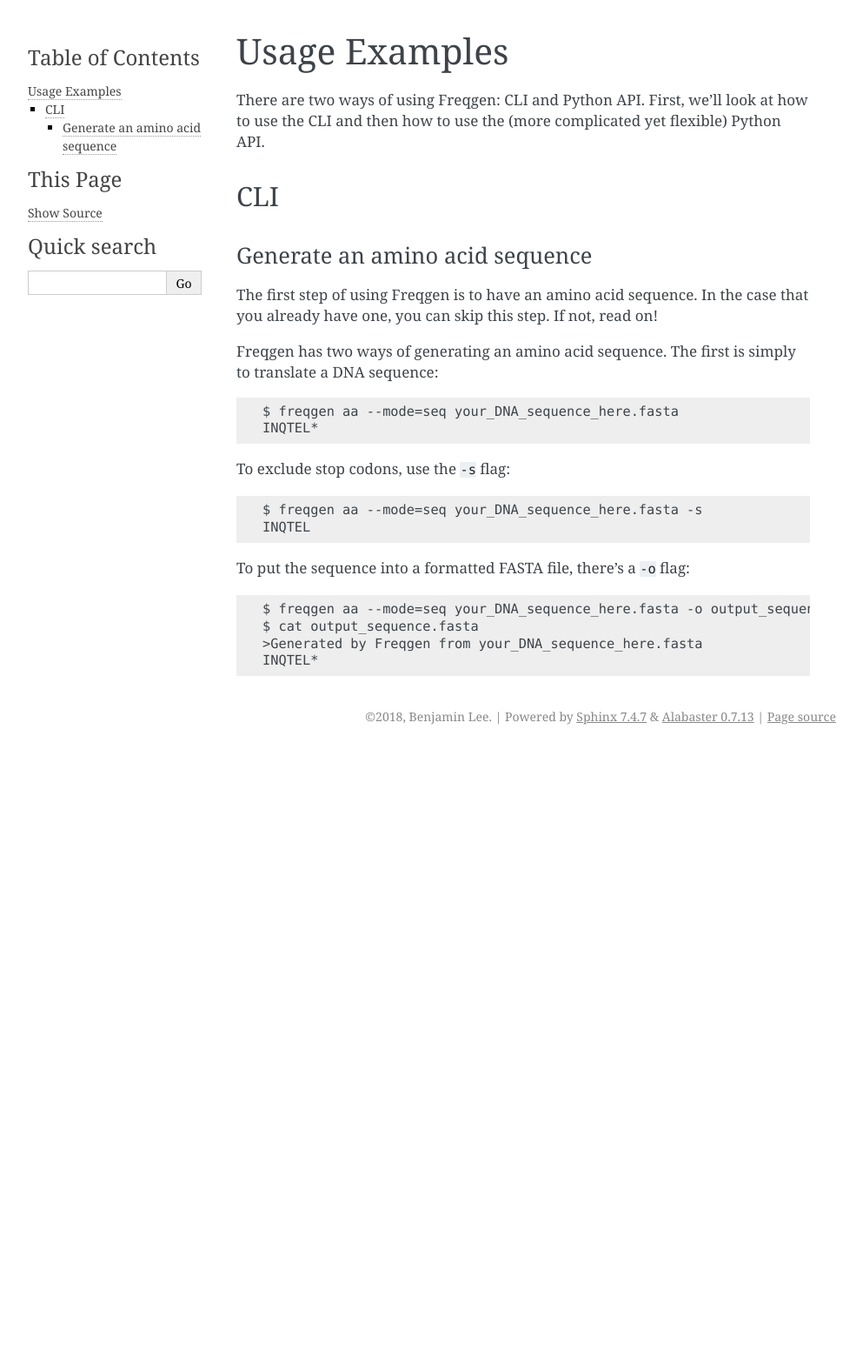
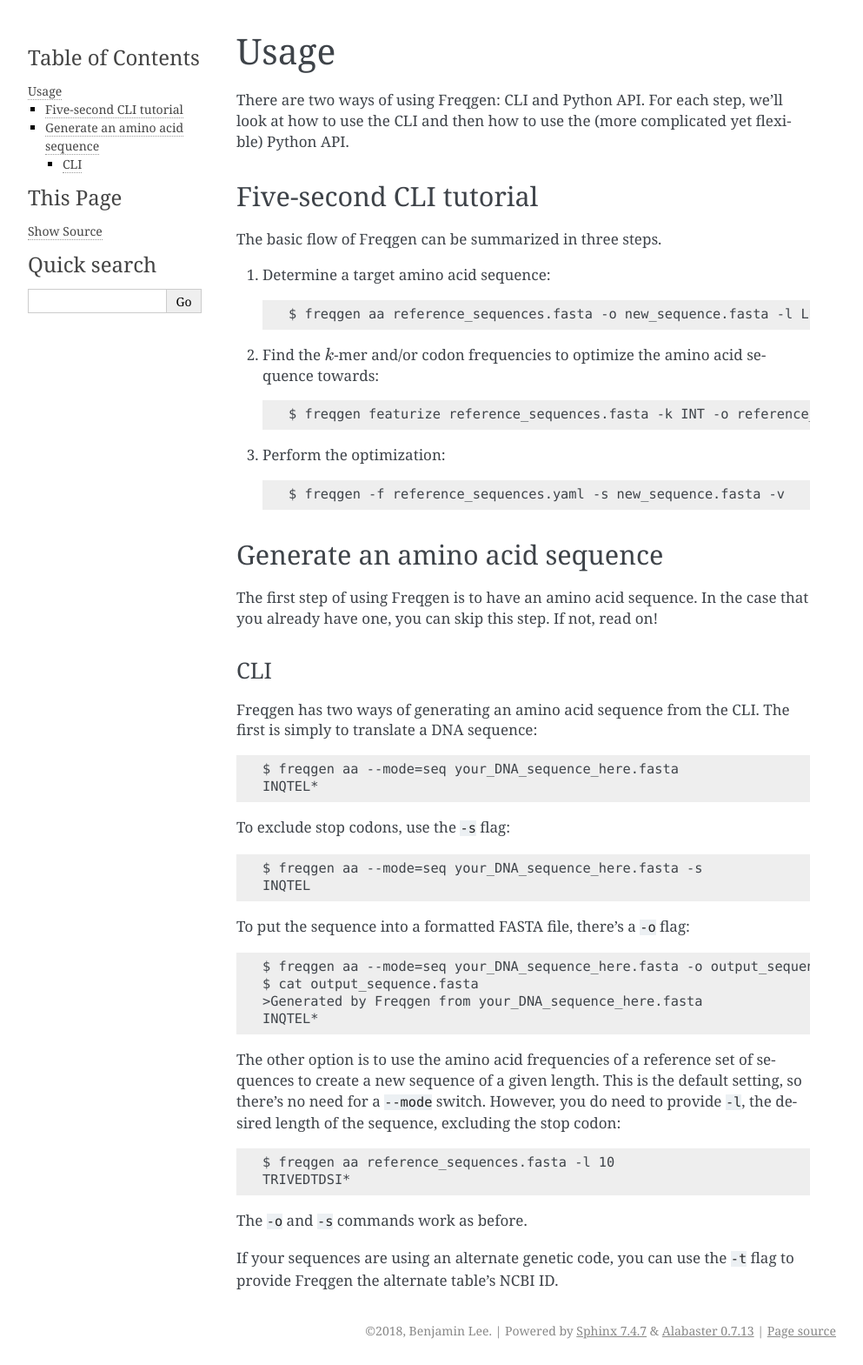
Before and after one commit to IQTLabs/freqgen, a Sphinx documentation site: the page built from docs/examples.rst, in a window 1280 px wide. Shown: the whole page at 87% size, without its empty margins (148-1141 px from the left). Built offline with Sphinx 7.4.7, drawn with Linux system fonts in a browser that asks for light colours; before the commit the page ends 900 px from its top, so only the background shows below that.

Commit message:
AA seq CLI docs

```diff
--- a/docs/examples.rst
+++ b/docs/examples.rst
@@ -1,21 +1,40 @@
-Usage Examples
-==============
+Usage
+=====
 
-There are two ways of using Freqgen: CLI and Python API. First, we'll look at
-how to use the CLI and then how to use the (more complicated yet flexible)
-Python API.
+There are two ways of using Freqgen: CLI and Python API. For each step, we'll
+look at how to use the CLI and then how to use the (more complicated yet
+flexible) Python API.
 
-CLI
----
+
+Five-second CLI tutorial
+------------------------
+
+The basic flow of Freqgen can be summarized in three steps.
+
+#. Determine a target amino acid sequence::
+
+    $ freqgen aa reference_sequences.fasta -o new_sequence.fasta -l LENGTH
+
+#. Find the :math:`k`-mer and/or codon frequencies to optimize the amino acid sequence towards::
+
+    $ freqgen featurize reference_sequences.fasta -k INT -o reference_sequences.yaml
+
+#. Perform the optimization::
+
+    $ freqgen -f reference_sequences.yaml -s new_sequence.fasta -v
+
 
 Generate an amino acid sequence
-~~~~~~~~~~~~~~~~~~~~~~~~~~~~~~~
+-------------------------------
 
 The first step of using Freqgen is to have an amino acid sequence. In the case
 that you already have one, you can skip this step. If not, read on!
 
-Freqgen has two ways of generating an amino acid sequence. The first is simply
-to translate a DNA sequence::
+CLI
+~~~
+
+Freqgen has two ways of generating an amino acid sequence from the CLI. The
+first is simply to translate a DNA sequence::
 
     $ freqgen aa --mode=seq your_DNA_sequence_here.fasta
     INQTEL*
@@ -31,3 +50,16 @@
     $ cat output_sequence.fasta
     >Generated by Freqgen from your_DNA_sequence_here.fasta
     INQTEL*
+
+The other option is to use the amino acid frequencies of a reference set of
+sequences to create a new sequence of a given length. This is the default
+setting, so there's no need for a ``--mode`` switch. However, you do need to
+provide ``-l``, the desired length of the sequence, excluding the stop codon::
+
+    $ freqgen aa reference_sequences.fasta -l 10
+    TRIVEDTDSI*
+
+The ``-o`` and ``-s`` commands work as before.
+
+If your sequences are using an alternate genetic code, you can use the ``-t``
+flag to provide Freqgen the alternate table's NCBI ID.
--- a/docs/index.rst
+++ b/docs/index.rst
@@ -4,6 +4,9 @@
    contain the root `toctree` directive.
 
 .. include:: ../README.rst
+
+Table of Contents
+-----------------
 
 .. toctree::
    :maxdepth: 2
@@ -13,7 +16,7 @@
    cli
 
 Indices and tables
-==================
+------------------
 
 * :ref:`genindex`
 * :ref:`modindex`
```
